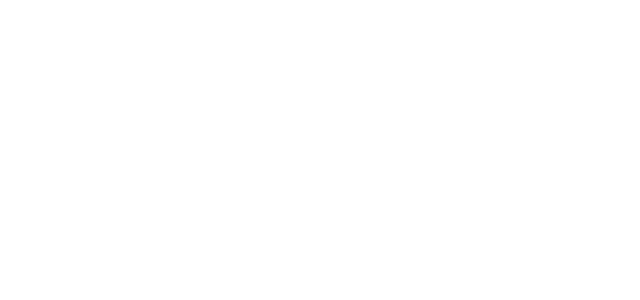
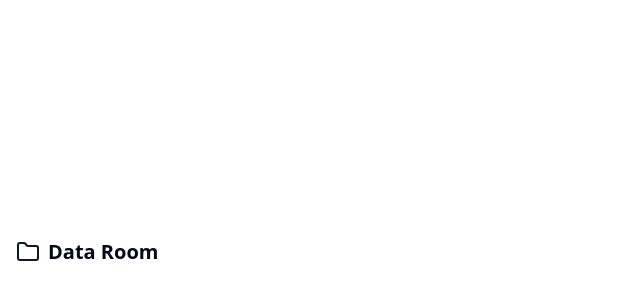
Before and after one commit to devraider/dataroom, a React app in the folder frontend/: page / in a window 1280 px wide. Shown: the part 148-448 px from the top of the page, without its empty margins (0-640 px from the left). Built offline with nearby package versions, Linux system fonts and the light colour scheme; the HTML template or start-up script is replaced by a standard one.

Commit message:
fe: feat:  App - import Layout

```diff
--- a/frontend/src/App.tsx
+++ b/frontend/src/App.tsx
@@ -1,5 +1,11 @@
+import Layout from "./layout/Layout";
+
 function App() {
-  return <></>;
+  return (
+    <>
+      <Layout />
+    </>
+  );
 }
 
 export default App;
```
